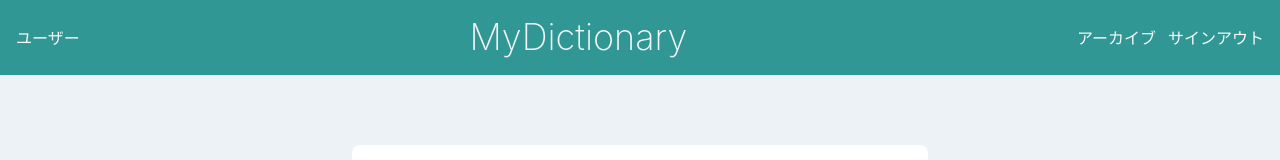
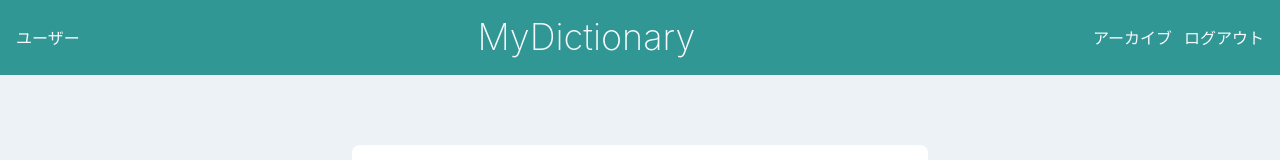
Before and after one commit to yuy5719823/my-dict-front, a React (Create React App) app: page /user in a window 1280 px wide. Shown: the top 160 px of the page. Built offline with nearby package versions, Linux system fonts and the light colour scheme.

Commit message:
[Edit]ヘッダーテキスト

```diff
--- a/src/components/organisms/layout/Header.tsx
+++ b/src/components/organisms/layout/Header.tsx
@@ -49,7 +49,7 @@ export const Header: VFC = memo( () => {
           <Box pr={3}>
             <Link onClick={onClickArchive}>アーカイブ</Link>
           </Box>
-          <Link onClick={onClickSignOut}>サインアウト</Link>
+          <Link onClick={onClickSignOut}>ログアウト</Link>
         </Flex>
         <MenuIconButoon onOpen={onOpen} />
       </Flex>
```
